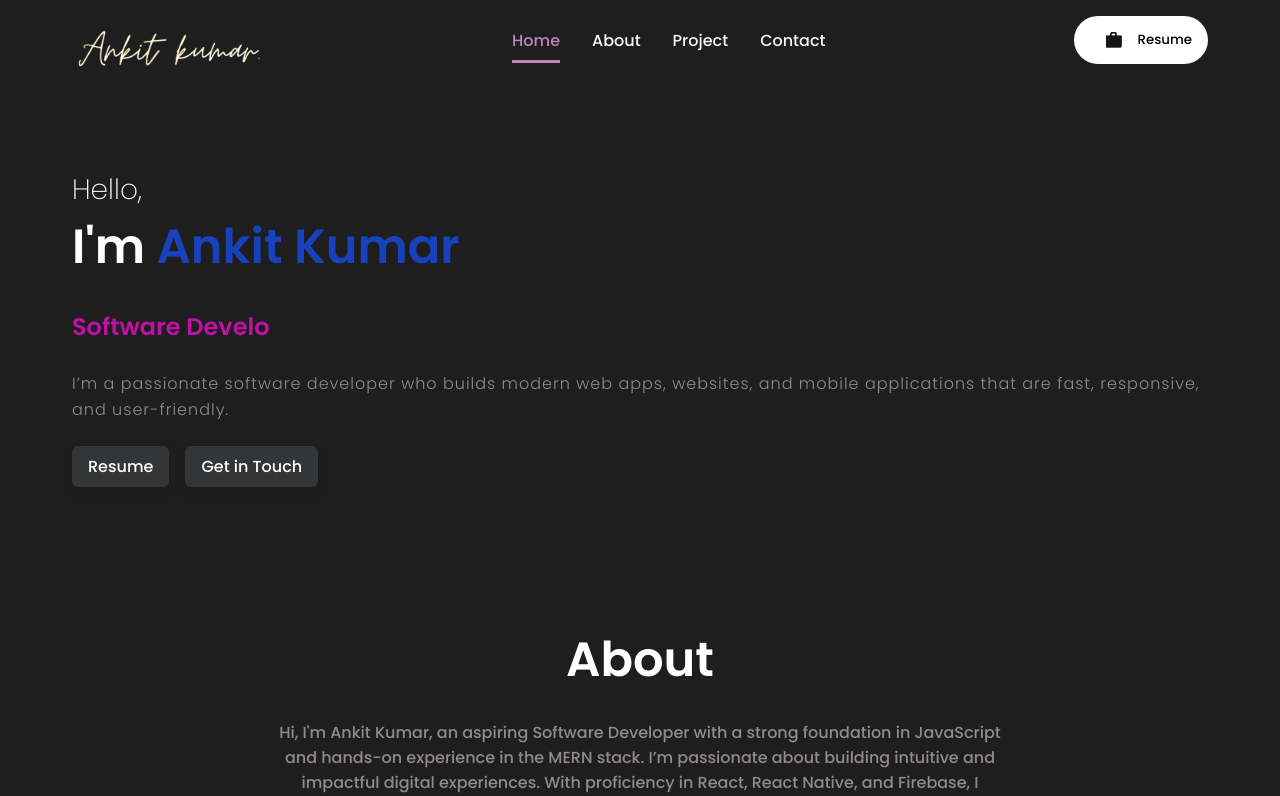
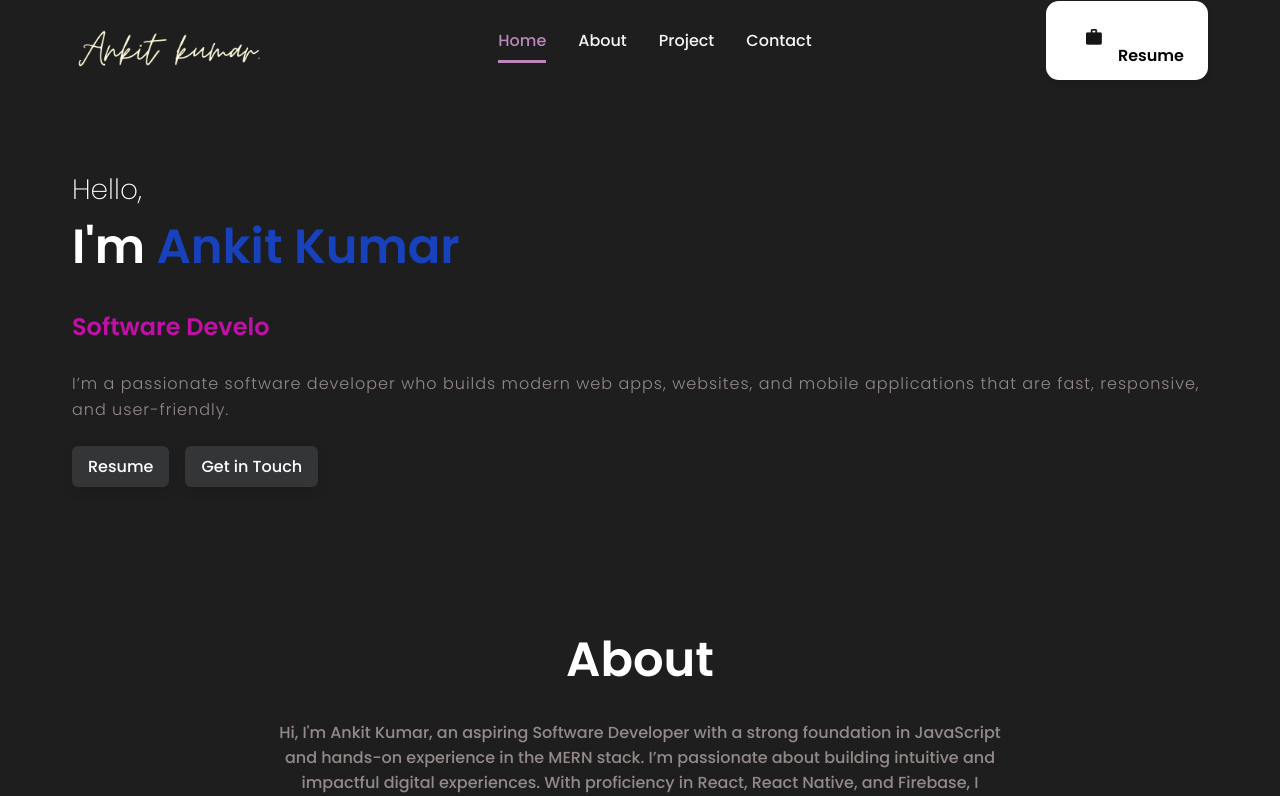
Before and after one commit to Ankit1141192/ReactPortfolio, a React (Create React App) app in the folder portfolio/: page / in a window 1280 px wide. Shown: the top 796 px of the page. Built offline with nearby package versions, Linux system fonts and the light colour scheme.

Commit message:
navbar.js

```diff
--- a/portfolio/src/components/NavBar/navbar.js
+++ b/portfolio/src/components/NavBar/navbar.js
@@ -27,7 +27,7 @@ const Navbar = () => {
 
             {/* Resume Button */}
             <button
-    className="desktopMenuBtn"
+    className="btn1"
     onClick={() =>
         window.open(
             "https://drive.google.com/file/d/1k9nnMbEITRUGn8xNQxyFbaYHfZ2IlUw_/view?usp=drive_link",
```
